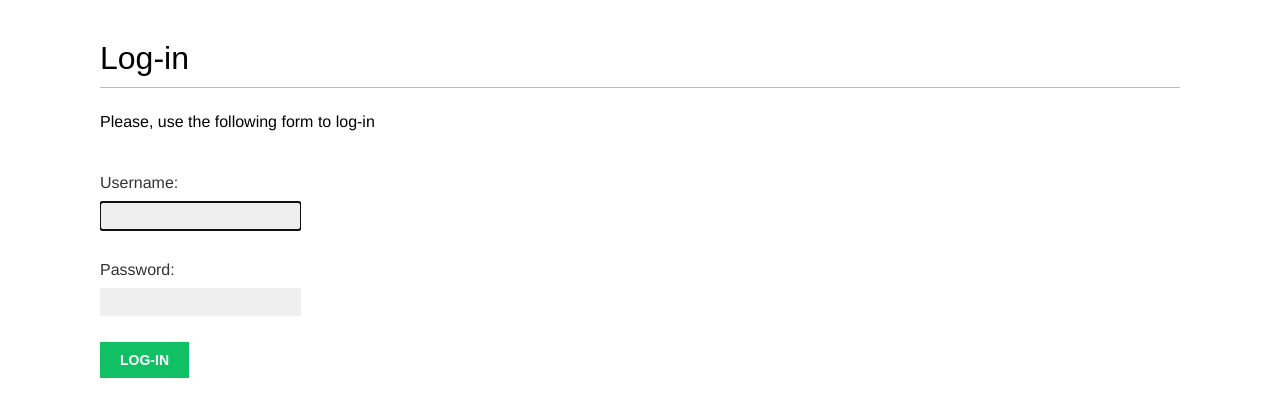
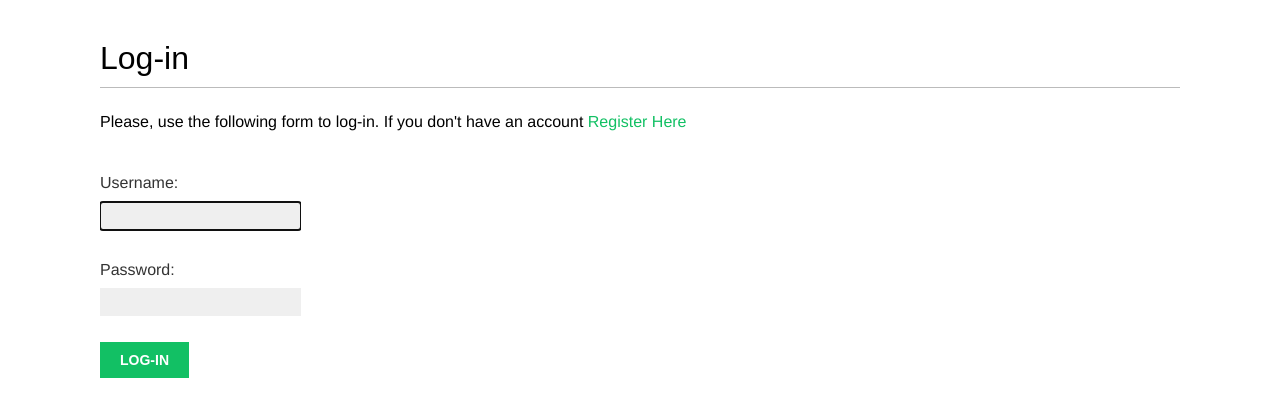
Before and after one commit to JoseSholly/chat, a Django app: page /account/login/ in a window 1280 px wide. Shown: the part 47-467 px from the top of the page. Run offline with Django 4.2, Linux system fonts and the light colour scheme; some web fonts are replaced.

Commit message:
login-a133643y6344575567446tt74t575472347y7y2

```diff
--- a/social_website/bookmarks/account/templates/account/login.html
+++ b/social_website/bookmarks/account/templates/account/login.html
@@ -5,7 +5,8 @@
 
 {% block content %}
 <h1>Log-</h1>
-<p>Please, use the following form to log-in:</p>
+<p>Please, use the following form to log-in.</p>
+
 <form action="" method="post">
     {{ form.as_p }}
     {% csrf_token %}
--- a/social_website/bookmarks/account/templates/registration/login.html
+++ b/social_website/bookmarks/account/templates/registration/login.html
@@ -11,7 +11,7 @@
         Please try again.
     </p>
 {% else %}
-    <p>Please, use the following form to log-in</p>
+    <p>Please, use the following form to log-in. If you don't have an account <a href="{% url 'register' %}">Register Here</a></p>
 {% endif %}
 
 <div class="login-form">
```
